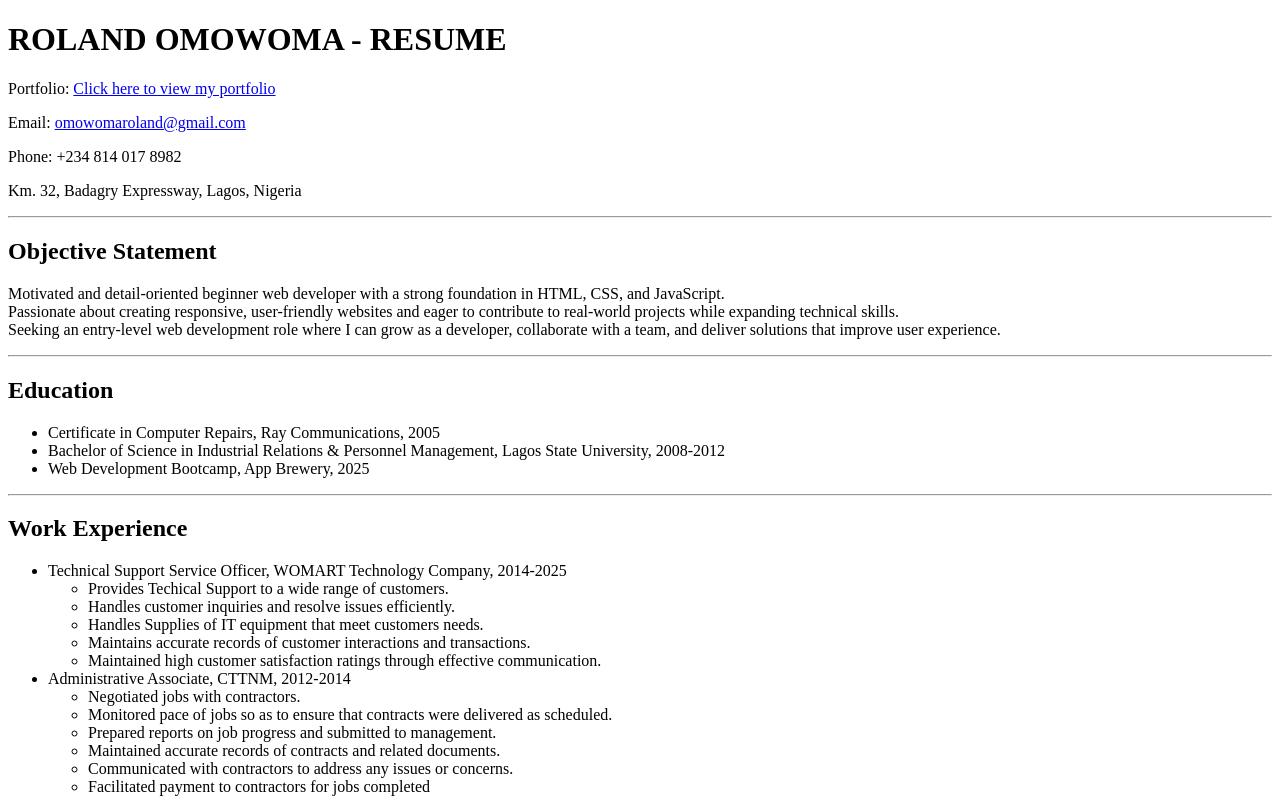
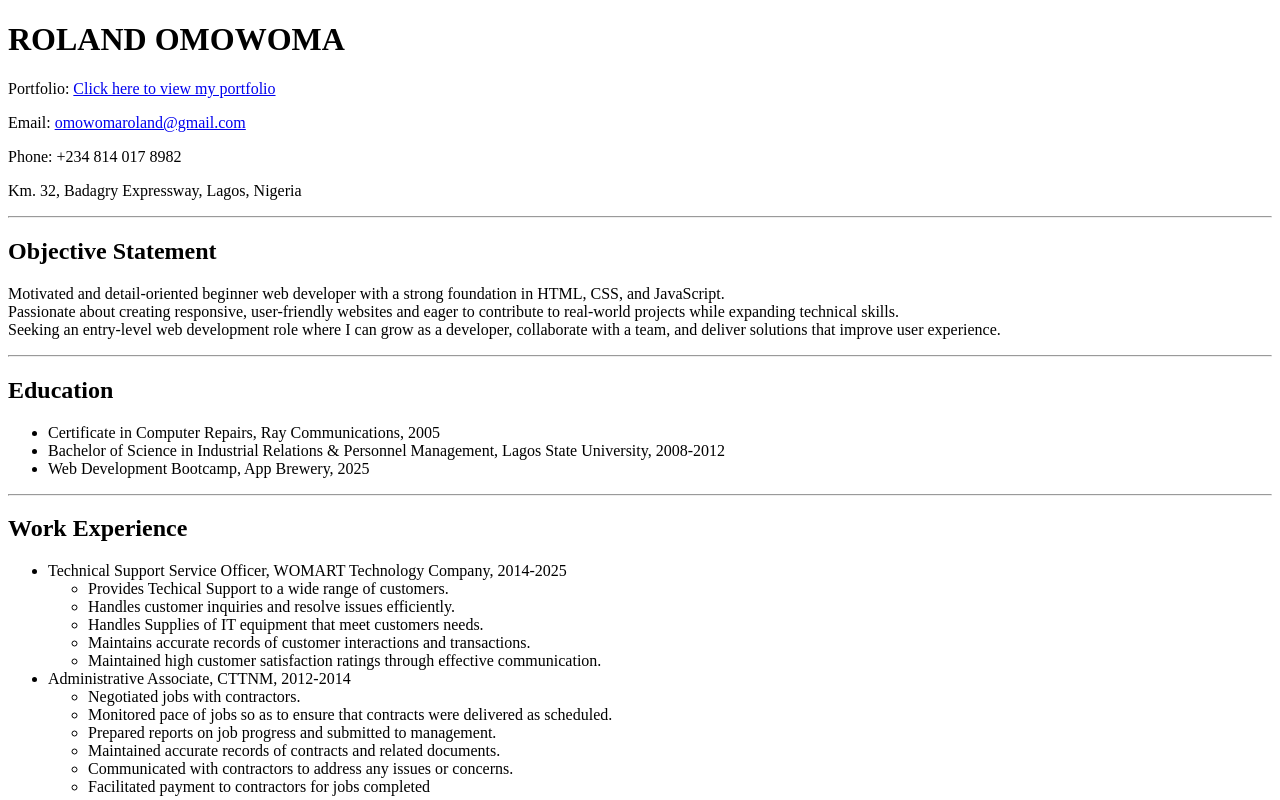
Before and after one commit to rolandomowoma/onlineResume, a plain HTML site: page index.html in a window 1280 px wide. Shown: the top 800 px of the page. Drawn offline with Linux system fonts and the light colour scheme.

Commit message:
Update index.html
update2

```diff
--- a/index.html
+++ b/index.html
@@ -7,7 +7,7 @@
   <title>My Resume</title>
 </head>
 <body>
-  <h1>ROLAND OMOWOMA - RESUME</h1>
+  <h1>ROLAND OMOWOMA</h1>
   <p>Portfolio: <a href="https://rolandomowoma.github.io/html-portfolio/index.html">Click here to view my portfolio</a></p>
   <p>Email: <a href="https://www.gmail.com">omowomaroland@gmail.com</a></p>
   <p>Phone: +234 814 017 8982</p>
```
